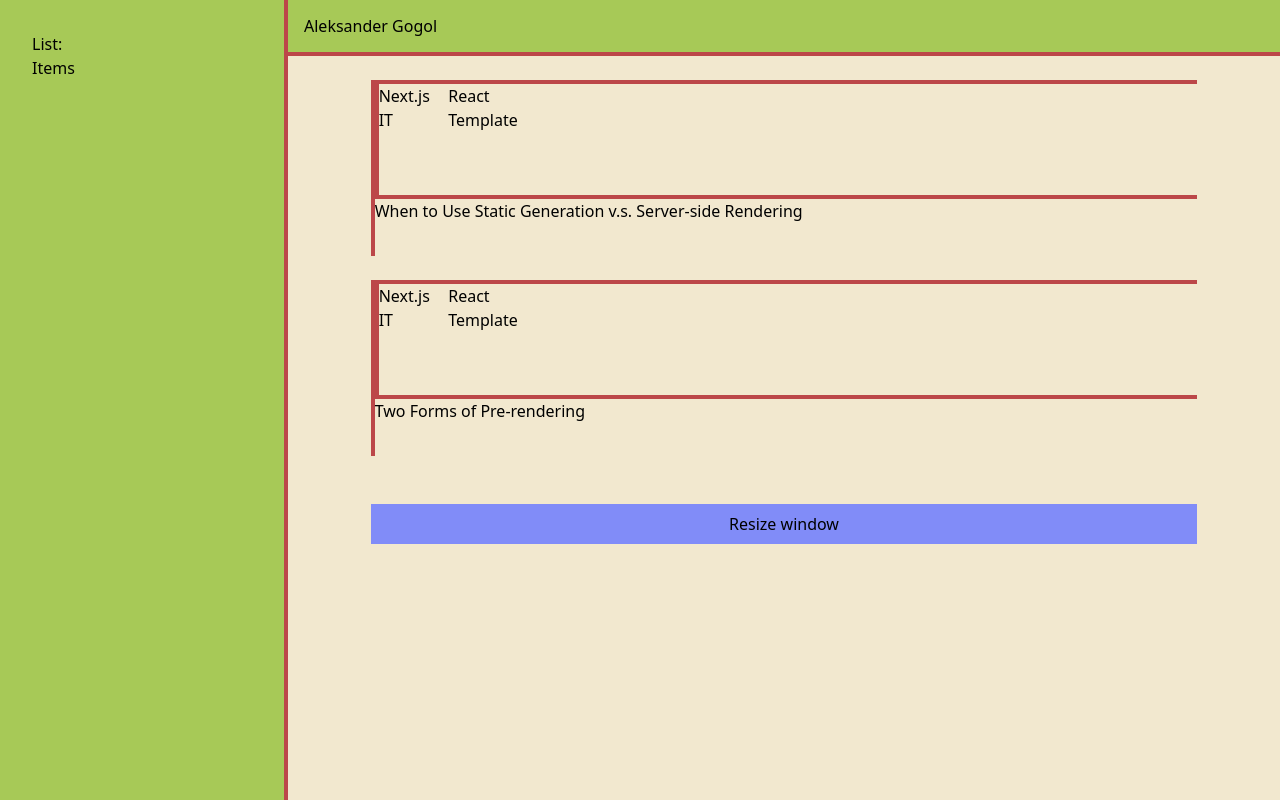
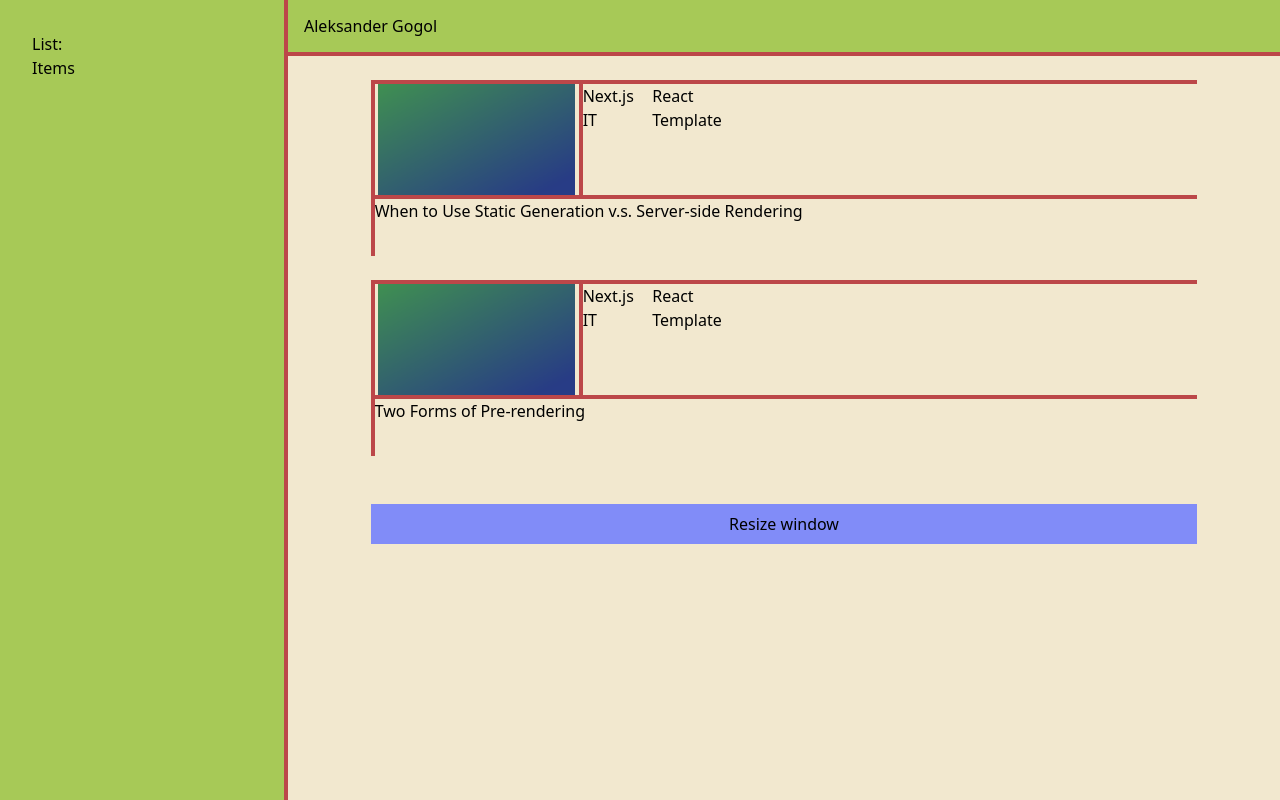
Before and after one commit to catvatar/portfolio, a Next.js app: page / in a window 1280 px wide. Shown: the top 800 px of the page. Built offline with nearby package versions, Linux system fonts and the light colour scheme.

Commit message:
simplest working image

```diff
--- a/ui/blog-element.tsx
+++ b/ui/blog-element.tsx
@@ -13,9 +13,9 @@ export function BlogElement({
     >
       <div className='border-4 border-r-0 border-b-0 border-detail h-44'>
         <div className='border-0 border-b-4 border-detail h-2/3 grid grid-flow-col auto-cols-max gap-0 justify-items-start'>
-          <div className='border-0 border-r-4 relative border-detail'>
+          <div className='border-0 border-r-4 w-52 relative border-detail'>
             <Image
-              className='object-cover h-full w-full'
+              className='object-scale-down'
               src={img}
               fill={true}
               alt='img'
```
